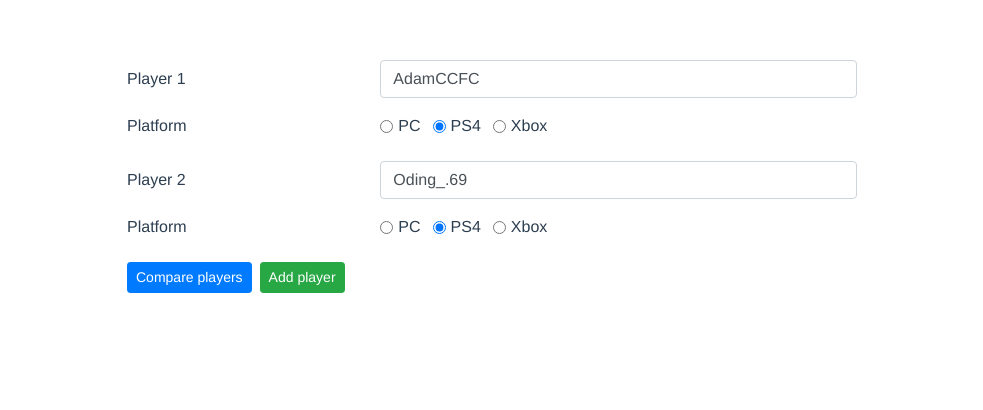
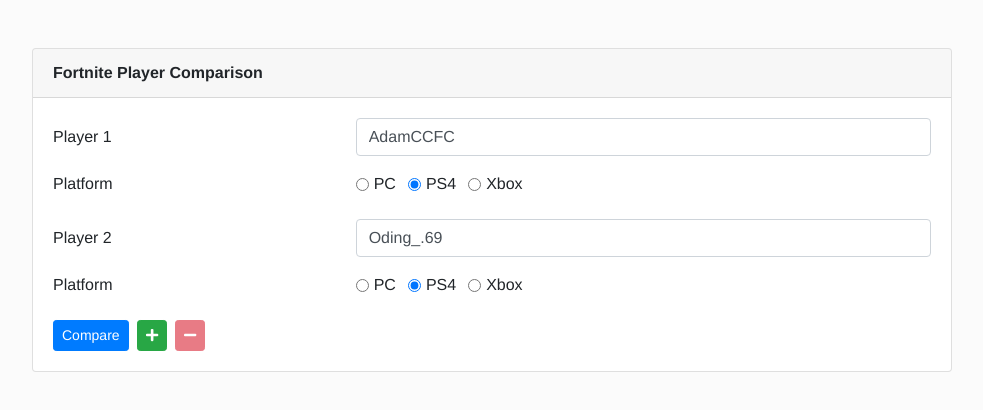
Before and after one commit to adamccfc/fortnite-app, a Vue app: page / in a window 1280 px wide. Shown: the top 410 px of the page, without its empty margins (148-1131 px from the left). Built offline with nearby package versions, Linux system fonts and the light colour scheme.

Commit message:
Adding fontawesome, bootstrap vue and loaders dependencies to improve UI

```diff
--- a/src/App.vue
+++ b/src/App.vue
@@ -1,10 +1,27 @@
 <template>
   <main id="app">
+
+    <transition name="fade">
+      <div class="loader" v-if="loading">
+        <div class="container h-100">
+          <div class="row h-100 justify-content-center align-items-center">
+            <bounce-loader :loading="loading" :color="color"></bounce-loader>
+            <!-- <p>Loading...</p> -->
+          </div>
+        </div>
+      </div>
+    </transition>
+
     <div class="container">
       <div class="row justify-content-md-center">
-        <div class="col-md-8 col-sm-12">
+        <div class="col-md-10 col-sm-12">
 
-          <form class="mb-4" method="get" @submit.prevent="getStats">
+          <div class="card mt-5">
+            <div class="card-header">
+              <strong>Fortnite Player Comparison</strong>
+            </div>
+            <div class="card-body">
+              <form method="get" @submit.prevent="getStats">
                 <div v-for="(player, index) in players" :key="index">
                   <div class="form-group row">
                     <label class="col-sm-4 col-form-label" :for="'player' + index">Player {{ index + 1 }}</label>
@@ -36,28 +53,44 @@
                   </fieldset>
                 </div>
                 <!-- Form Buttons -->
-            <button v-if="comparePlayers" type="submit" class="btn btn-primary btn-sm mr-2">Compare players</button>
-            <button v-if="players.length < 4" @click="addPlayer" type="button" class="btn btn-success btn-sm mr-2">Add player</button>
-            <button v-if="players.length > 2" @click="removePlayer" type="button" class="btn btn-danger btn-sm">Remove player</button>
+                <button type="submit" class="btn btn-primary btn-sm mr-2" :disabled="comparePlayers == 0">Compare</button>
+                <button @click="addPlayer" type="button" class="btn btn-success btn-sm mr-2" :disabled="players.length > 3"><icon icon="plus" /></button>
+                <button @click="removePlayer" type="button" class="btn btn-danger btn-sm" :disabled="players.length < 3"><icon icon="minus" /></button>
               </form>
+            </div>
+          </div>
 
           <transition name="fade">
-            <div class="alert alert-info" role="alert" v-if="loading">
+            <div class="alert alert-info mt-4" role="alert" v-if="loading">
               Loading.....
             </div>
           </transition>
 
           <transition name="fade">
-            <div class="alert alert-danger" role="alert" v-if="error">
+            <div class="alert alert-danger mt-4" role="alert" v-if="error">
               An error has occurred.
             </div>
           </transition>
 
-          <div v-if="lifeTimeChart">
+          <div v-if="lifeTimeChart" class="mt-4">
             <transition name="fade">
               <canvas id="lifetime-chart"></canvas>
             </transition>
           </div>
+
+          <!-- <b-card no-body>
+            <b-tabs pills fill card>
+              <b-tab title="Single" active>
+                Tab Contents 1
+              </b-tab>
+              <b-tab title="Duos">
+                Tab Contents 2
+              </b-tab>
+              <b-tab title="Squads">
+                Tab Contents 2
+              </b-tab>
+            </b-tabs>
+          </b-card> -->
 
         </div>
       </div>
@@ -73,6 +106,7 @@
     name: "app",
     data() {
       return {
+        color: '#ffffff',
         loading: false,
         error: false,
         players: [
@@ -136,7 +170,7 @@
             if (this.error === false) {
               // Start formatting the lifetime stats chart
               this.lifeTimeChart.type = 'horizontalBar';
-              this.lifeTimeChart.data.labels = ['Matches Played', 'Wins', 'Win %', 'Kills', 'K/D'];
+              this.lifeTimeChart.data.labels = ['Matches Played'];
 
               // Map the data from the api request
               this.lifeTimeChart.data.datasets = results.map(result => {
@@ -144,10 +178,10 @@
                   label: result.data.epicUserHandle,
                   data: [
                     result.data.lifeTimeStats[7].value,
-                    result.data.lifeTimeStats[8].value,
-                    parseInt(result.data.lifeTimeStats[9].value.replace('%', ''), 10),
-                    result.data.lifeTimeStats[10].value,
-                    parseInt(result.data.lifeTimeStats[11].value, 10),
+                    // result.data.lifeTimeStats[8].value,
+                    // parseInt(result.data.lifeTimeStats[9].value.replace('%', ''), 10),
+                    // result.data.lifeTimeStats[10].value,
+                    // parseInt(result.data.lifeTimeStats[11].value, 10),
                   ],
                   borderWidth: 3
                 };
@@ -159,17 +193,22 @@
                 responsive: true,
                 lineTension: 1,
                 scales: {
+                  xAxes: [{
+                    gridLines: {
+                      display: false,
+                      drawBorder: false
+                    },
+                    ticks: {
+                      display: false
+                    }
+                  }],
                   yAxes: [{
-                    ticks: {
-                      beginAtZero: true,
-                      padding: 25,
+                    gridLines: {
+                      display: false,
+                      drawBorder: false
                     }
                   }]
                 },
-                title: {
-                  display: true,
-                  text: 'Lifetime Stats'
-                }
               };
 
               // Create the chart
@@ -206,19 +245,29 @@
 </script>
 
 <style>
+  body {
+    background-color: #fbfbfb !important;
+  }
+
   #app {
     font-family: "Source Sans Pro", "Helvetica Neue", Arial, sans-serif;
     -webkit-font-smoothing: antialiased;
     -moz-osx-font-smoothing: grayscale;
-    color: #2c3e50;
-    margin-top: 60px;
   }
 
   .fade-enter-active,
   .fade-leave-active {
     transition: opacity 0.5s;
   }
-  .fade-enter, .fade-leave-to /* .fade-leave-active below version 2.1.8 */ {
+  .fade-enter, .fade-leave-to {
     opacity: 0;
   }
+
+  .loader {
+    position: fixed;
+    height: 100%;
+    width: 100%;
+    background: linear-gradient(to bottom right, #339BDC, #7ADDF8);
+    z-index: 2;
+  }
 </style>
--- a/src/main.js
+++ b/src/main.js
@@ -1,13 +1,29 @@
 import Vue from 'vue'
 import App from './App.vue'
-import RecentMatches from './components/RecentMatches.vue'
-import 'bootstrap/dist/css/bootstrap.css'
+import BootstrapVue from "bootstrap-vue";
+import RecentMatches from './components/RecentMatches.vue';
+import BounceLoader from "vue-spinner/src/BounceLoader.vue";
 
-// Allows moment js to be used
+// Use dependencies
+Vue.use(BootstrapVue);
 Vue.use(require('vue-moment'));
+
+// Import bootstrap css
+import "bootstrap/dist/css/bootstrap.css";
+import "bootstrap-vue/dist/bootstrap-vue.css";
+
+// Import font awesome
+import { library } from "@fortawesome/fontawesome-svg-core";
+import { faPlus, faMinus } from "@fortawesome/free-solid-svg-icons";
+import { FontAwesomeIcon } from "@fortawesome/vue-fontawesome";
+
+library.add(faPlus);
+library.add(faMinus);
 
 // Components
 Vue.component('recent-matches', RecentMatches);
+Vue.component("icon", FontAwesomeIcon);
+Vue.component("bounce-loader", BounceLoader);
 
 Vue.config.productionTip = false
 
```
Also changed, not shown: package.json (+6 -3 lines), 1 other file (tests, documents, lock files or other folders). Lines whose indentation alone changed are shown as unchanged.
